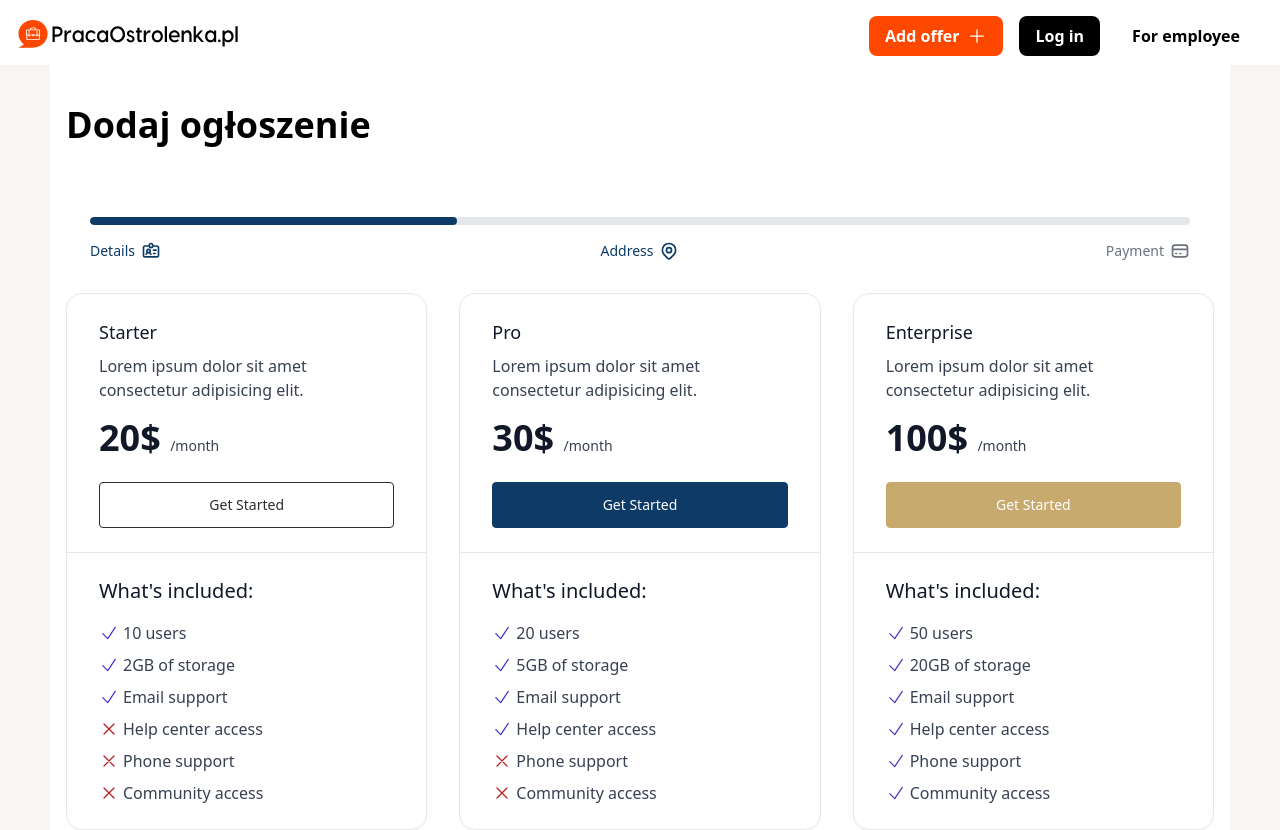
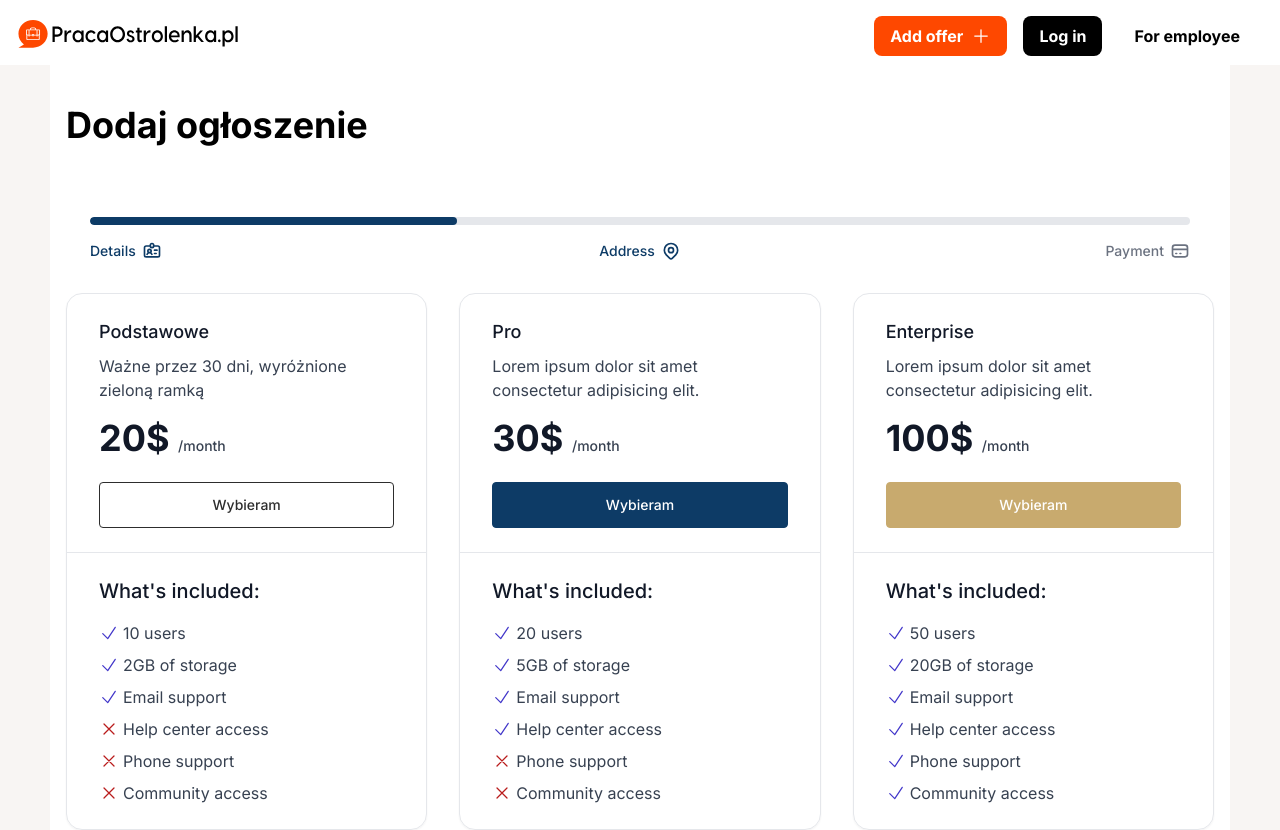
Before and after one commit to Madaless/workOS, a Next.js app: page /add-offer in a window 1280 px wide. Shown: the top 830 px of the page. Built offline with nearby package versions, Linux system fonts and the light colour scheme.

Commit message:
Working on offer creator

```diff
--- a/src/app/(diff-nav)/add-offer/page.tsx
+++ b/src/app/(diff-nav)/add-offer/page.tsx
@@ -1,5 +1,6 @@
 import Cards from '@/components/add-offer/Cards'
-import Step, { StepProps } from '@/components/add-offer/Step'
+import { StepProps } from '@/components/add-offer/Step'
+import Steps from '@/components/add-offer/Steps'
 import React from 'react'
 
 
@@ -14,7 +15,7 @@ const page = () => {
         <main className="min-h-screen pt-10 max-w-[1180px] m-auto bg-white">
             <h1 className='font-bold text-4xl mx-4'>Dodaj ogłoszenie</h1>
             <section id="types_of_offers" className="max-w-screen-xl py-8 mx-4 sm:py-12  lg:py-16">
-                <Step {...firstStep} />
+                <Steps />
             </section>
         </main>
     )
--- /dev/null
+++ b/src/app/layout.tsx
@@ -0,0 +1,23 @@
+"use client"
+import { Inter } from "next/font/google";
+import "./globals.css";
+import { AppWrapper } from "@/context";
+
+const inter = Inter({ subsets: ["latin"] });
+
+
+export default function RootLayout({
+    children,
+}: Readonly<{
+    children: React.ReactNode;
+}>) {
+    return (
+        <html lang="en">
+            <body className={inter.className}>
+                <AppWrapper>
+                    {children}
+                </AppWrapper>
+            </body>
+        </html>
+    );
+}
--- a/src/components/add-offer/Cards.tsx
+++ b/src/components/add-offer/Cards.tsx
@@ -1,16 +1,52 @@
 import React from 'react'
 
+type OfferType = "normal" | "premium" | "gold"
+
+export type Offer = {
+    id: number;
+    offerType: OfferType;
+    title: string;
+    description: string;
+    cost: number;
+    benefits: Map<string, boolean>
+};
+
 const Cards = () => {
+    const offers: Offer[] = [{
+        id: 1,
+        offerType: "normal",
+        title: "Podstawowa",
+        description: 'Ważne przez 30 dni, wyróżnione zieloną ramką.',
+        cost: 30.00,
+        benefits: new Map([["Amen", true]])
+    },
+    {
+        id: 2,
+        offerType: "normal",
+        title: "Premium",
+        description: 'Ważne przez 30 dni, wyróżnione zieloną ramką.',
+        cost: 60.00,
+        benefits: new Map([["Amen", true]])
+    },
+    {
+        id: 3,
+        offerType: "normal",
+        title: "Złota",
+        description: 'Ważne przez 30 dni, wyróżnione zieloną ramką.',
+        cost: 300.00,
+        benefits: new Map([["Amen", true]])
+    },
+    ]
     return (
         <div className="grid grid-cols-1 gap-4 sm:grid-cols-2 sm:items-stretch md:grid-cols-3 md:gap-8">
             <div className="divide-y divide-gray-200 rounded-2xl border border-gray-200 shadow-sm">
                 <div className="p-6 sm:px-8">
                     <h2 className="text-lg font-medium text-gray-900">
-                        Starter
+                        Podstawowe
                         <span className="sr-only">Plan</span>
                     </h2>
 
-                    <p className="mt-2 text-gray-700">Lorem ipsum dolor sit amet consectetur adipisicing elit.</p>
+                    <p className="mt-2 text-gray-700">Ważne przez 30 dni, wyróżnione zieloną ramką</p>
 
                     <p className="mt-2 sm:mt-4">
                         <strong className="text-3xl font-bold text-gray-900 sm:text-4xl"> 20$ </strong>
@@ -18,12 +54,11 @@ const Cards = () => {
                         <span className="text-sm font-medium text-gray-700">/month</span>
                     </p>
 
-                    <a
-                        className="mt-4 block rounded border border-blackCP bg-transparent px-12 py-3 text-center text-sm font-medium text-blackCP hover:bg-transparent hover:text-indigo-600 focus:outline-none focus:ring active:text-indigo-500 sm:mt-6"
-                        href="#"
+                    <button
+                        className="mt-4 w-full block rounded border border-blackCP bg-transparent px-12 py-3 text-center text-sm font-medium text-blackCP hover:bg-transparent hover:text-indigo-600 focus:outline-none focus:ring active:text-indigo-500 sm:mt-6" onClick={() => console.log(1)}
                     >
-                        Get Started
-                    </a>
+                        Wybieram
+                    </button>
                 </div>
 
                 <div className="p-6 sm:px-8">
@@ -127,7 +162,7 @@ const Cards = () => {
                 <div className="p-6 sm:px-8">
                     <h2 className="text-lg font-medium text-gray-900">
                         Pro
-                        <span className="sr-only">Plan</span>
+                        <span className="sr-only">Premium</span>
                     </h2>
 
                     <p className="mt-2 text-gray-700">Lorem ipsum dolor sit amet consectetur adipisicing elit.</p>
@@ -138,12 +173,12 @@ const Cards = () => {
                         <span className="text-sm font-medium text-gray-700">/month</span>
                     </p>
 
-                    <a
-                        className="mt-4 block rounded border border-bluebCP bg-bluebCP px-12 py-3 text-center text-sm font-medium text-white hover:bg-transparent hover:text-bluebCP focus:outline-none focus:ring active:text-indigo-500 sm:mt-6"
-                        href="#"
+                    <button
+                        className="mt-4 w-full block rounded border border-bluebCP bg-bluebCP px-12 py-3 text-center text-sm font-medium text-white hover:bg-transparent hover:text-bluebCP focus:outline-none focus:ring active:text-indigo-500 sm:mt-6"
+
                     >
-                        Get Started
-                    </a>
+                        Wybieram
+                    </button>
                 </div>
 
                 <div className="p-6 sm:px-8">
@@ -258,12 +293,12 @@ const Cards = () => {
                         <span className="text-sm font-medium text-gray-700">/month</span>
                     </p>
 
-                    <a
-                        className="mt-4 block rounded border border-goldCP bg-goldCP px-12 py-3 text-center text-sm font-medium text-white hover:bg-transparent hover:text-goldCP focus:outline-none focus:ring active:text-indigo-500 sm:mt-6"
-                        href="#"
+                    <button
+                        className="mt-4 w-full block rounded border border-goldCP bg-goldCP px-12 py-3 text-center text-sm font-medium text-white hover:bg-transparent hover:text-goldCP focus:outline-none focus:ring active:text-indigo-500 sm:mt-6"
+
                     >
-                        Get Started
-                    </a>
+                        Wybieram
+                    </button>
                 </div>
 
                 <div className="p-6 sm:px-8">
--- a/src/components/add-offer/NavButtons.tsx
+++ b/src/components/add-offer/NavButtons.tsx
@@ -1,3 +1,5 @@
+"use client"
+import { useAppContext } from '@/context'
 import React from 'react'
 
 type NavProps = {
@@ -7,10 +9,21 @@ type NavProps = {
 }
 
 const NavButtons: React.FC<NavProps> = ({ back, next, finish }) => {
+
+    const { incrementCurrentStepIndex, decrementCurrentStepIndex } = useAppContext();
+
+    const nextOnClick = () => {
+        incrementCurrentStepIndex();
+    }
+
+    const backOnCLick = () => {
+        decrementCurrentStepIndex();
+    }
+
     return (
         <div className='flex flex-row mt-16'>
-            {back && <button className='mx-2 my-4 py-3 px-3 bg-bluemCP text-white rounded-full font-bold text-base w-full'>Back</button>}
-            {next && <button className='mx-2 my-4 py-3 px-3 bg-bluemCP text-white rounded-full font-bold text-base w-full'>Next</button>}
+            {back && <button onClick={backOnCLick} className='mx-2 my-4 py-3 px-3 bg-bluemCP text-white rounded-full font-bold text-base w-full'>Back</button>}
+            {next && <button onClick={nextOnClick} className='mx-2 my-4 py-3 px-3 bg-bluemCP text-white rounded-full font-bold text-base w-full'>Next</button>}
 
         </div>
     )
--- /dev/null
+++ b/src/components/add-offer/Steps.tsx
@@ -0,0 +1,30 @@
+"use client"
+import React from 'react'
+import Step, { StepProps } from './Step'
+import Cards from './Cards'
+import { useAppContext } from '@/context'
+
+
+const Steps = () => {
+
+    const stepList: StepProps[] = [
+        {
+            children: <Cards />,
+            next: true,
+            back: false,
+        },
+        {
+            children: <div>asd</div>,
+            next: true,
+            back: false,
+        }
+    ]
+
+    const { steps, currentStepIndex } = useAppContext();
+    const currentStep = steps[currentStepIndex];
+    return (
+        <Step {...currentStep} />
+    )
+}
+
+export default Steps
--- /dev/null
+++ b/src/context/index.tsx
@@ -0,0 +1,48 @@
+"use client"
+import Cards from "@/components/add-offer/Cards";
+import { StepProps } from "@/components/add-offer/Step";
+import { createContext, useState, useContext } from "react";
+
+
+
+export type ContextType = {
+    steps: StepProps[];
+    currentStepIndex: number;
+    decrementCurrentStepIndex: () => void;
+    incrementCurrentStepIndex: () => void;
+};
+
+const AppContext = createContext<ContextType>({} as ContextType);
+
+const stepList: StepProps[] = [
+    {
+        children: <Cards />,
+        next: true,
+        back: false,
+    },
+    {
+        children: <div>asd</div>,
+        next: true,
+        back: true,
+    }
+]
+
+export const AppWrapper = ({ children }: { children: React.ReactNode }) => {
+    let [steps, setSteps] = useState(stepList);
+    let [currentStepIndex, setCurrentStepIndex] = useState(0);
+
+    const incrementCurrentStepIndex = () => {
+        setCurrentStepIndex(id => id + 1);
+    }
+
+    const decrementCurrentStepIndex = () => {
+        setCurrentStepIndex(id => id - 1);
+    }
+
+    return <AppContext.Provider value={{ steps, currentStepIndex, incrementCurrentStepIndex, decrementCurrentStepIndex }}>
+        {children}
+    </AppContext.Provider >
+}
+export function useAppContext() {
+    return useContext(AppContext)
+}
```
